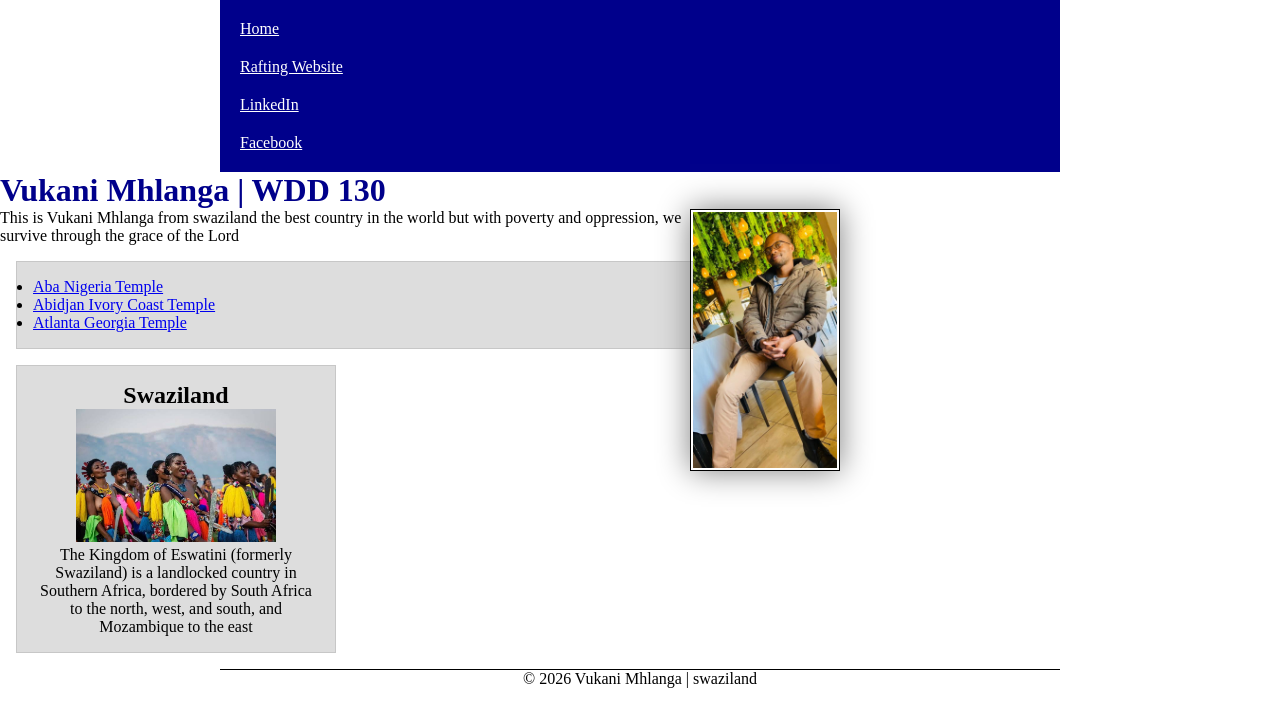
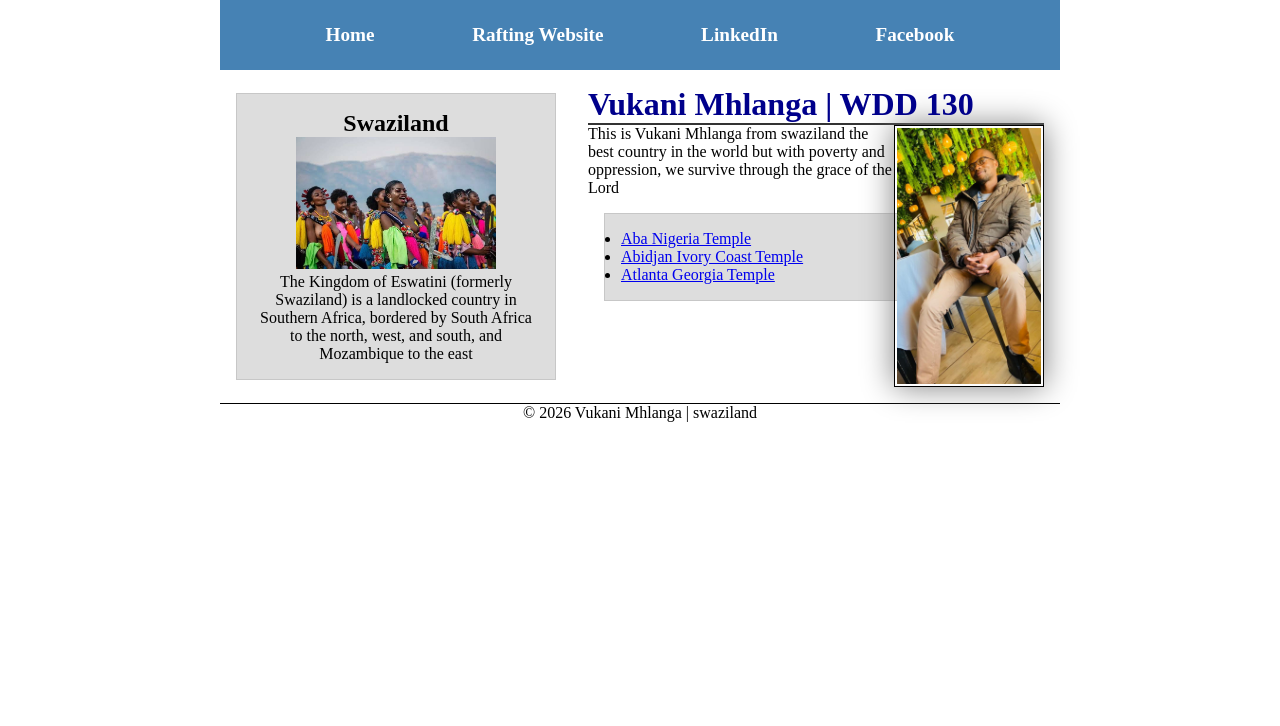
Before and after one commit to VukaniM/wdd130, a plain HTML site: page index.html in a window 1280 px wide. Drawn offline with Linux system fonts and the light colour scheme.

Commit message:
addde grid

```diff
--- a/index.html
+++ b/index.html
@@ -23,7 +23,7 @@
         </nav>
     </header>
 
-
+    <div class="grid">
         <main>
             <h1> Vukani Mhlanga | WDD 130</h1>
             <img src="images/profile.jpeg" alt=" Hello My name is  Vukani" width="200">
@@ -41,7 +41,7 @@
             <img src="images/eswatini.jpg" alt=" This is the beauty and culture of my country">
             <p>The Kingdom of Eswatini (formerly Swaziland) is a landlocked country in Southern Africa, bordered by South Africa to the north, west, and south, and Mozambique to the east</p>
         </aside>
-
+    </div>
     <footer>
         <p>© 2026 Vukani Mhlanga | swaziland</p>
 
--- a/styles/styles.css
+++ b/styles/styles.css
@@ -12,19 +12,27 @@
 }
 
 nav {
-    background-color: var(--primary-color);
-    padding: 10px;
+
+    background-color: steelblue;
+    padding: 1rem;
+    display: flex;
+    justify-content: space-evenly;
+    align-items: center;
 
 }
 
 nav a {
-    color: var(--secondary-color);
     display: block;
-    padding: 10px;
+    padding: 0.5rem;
+    text-decoration: none;
+    font-size: 1.2rem;
+    font-weight: 700;
+    color: #fff;
 }
 
 h1 {
     color: var(--primary-color);
+    border-bottom: 2px solid #333;
 }
 
 main img {
@@ -42,15 +50,14 @@ p {
 
 main {
     max-width: 840px;
+    grid-column: 2/3;
+    margin: 1rem;
 }
 
 aside {
     width: 20rem;
-    /* margin: var(--spacing-medium); */
-    /* border: 1px solid rgb(0 0 0 / 0.2); */
-    /* padding: var(--spacing-medium); */
-    /* background-color: #eee; */
-    /* color: #333; */
+    grid-column: 1/2;
+    grid-row: 1/2;
     text-align: center;
     position: relative;
 
@@ -78,7 +85,13 @@ footer {
 }
 
 header,
+.grid,
 footer {
     max-width: 840px;
     margin: 0 auto;
 }
+
+.grid {
+    display: grid;
+    align-items: center;
+}
```
Lines whose indentation alone changed are shown as unchanged.
